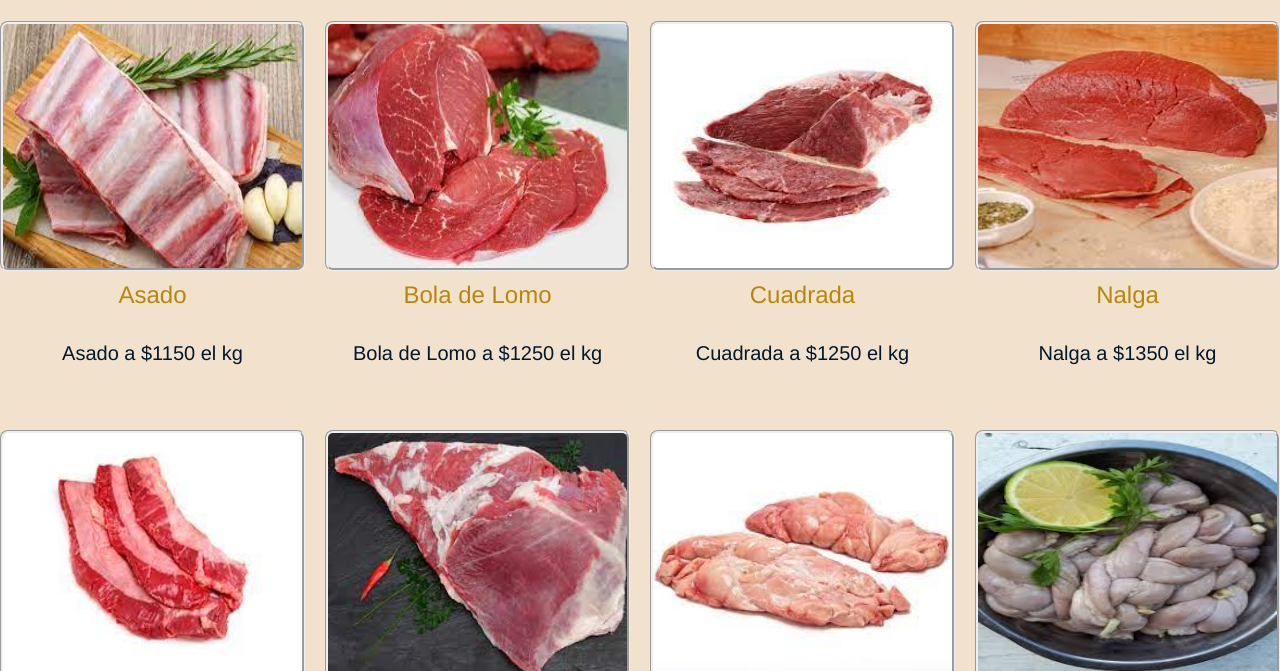
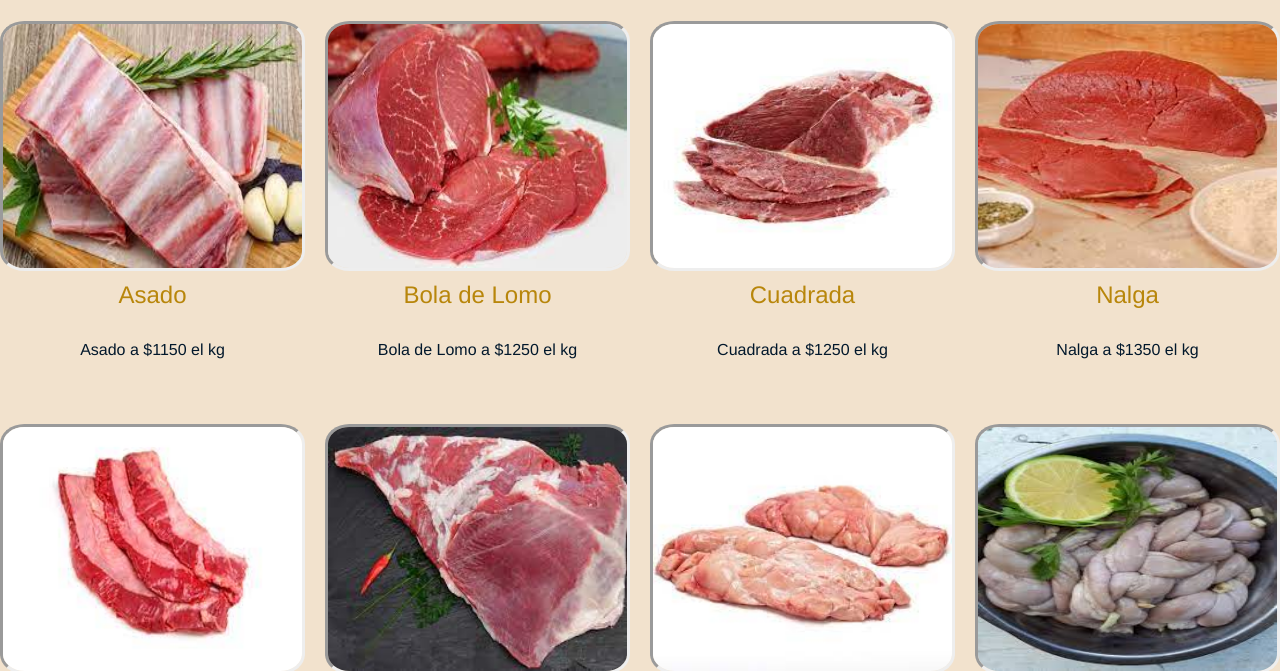
Before and after one commit to JoaquinRodriguezSalvia/Bootstrap, a website: page productos.html in a window 1280 px wide. Shown: the part 107-778 px from the top of the page. Drawn offline with Linux system fonts and the light colour scheme.

Commit message:
agregue sass al proyecto

```diff
--- /dev/null
+++ b/scss/_footer.scss
@@ -0,0 +1,7 @@
+footer {
+    text-align: center;
+    img {
+        width: 50px;
+        height: 50px;
+      }
+  }
--- /dev/null
+++ b/scss/_main.scss
@@ -0,0 +1,178 @@
+main{
+    h2{
+        text-align: center;
+    }
+    div{
+
+
+        div{
+
+
+
+            button{
+
+            }
+        }
+        div{
+
+            img{
+                transition: 0.2s;
+                border-style:groove;
+                margin-top: 1em;
+                border-radius: 8px;
+
+            }
+            div{
+                h5{
+                    font-size: 20px;
+                    color: black;
+                    text-align: center;
+                }
+                p{
+                    font-size: 20px;
+                    color: black;
+                }
+            }
+        }
+    }
+}
+
+main{
+  div{
+    img{
+      border-style: inset;
+      border-radius: 8%;
+      margin-top: 1em;
+      transition: 0.2s;
+      &:hover{
+        scale: 1.1;
+      }
+    }
+  }
+}
+h4 {
+    padding: 10px;
+  }
+.productos {
+    display: grid;
+    width: 100%;
+    height: auto;
+    grid-template-columns: repeat(4, 200px);
+    grid-template-rows: repeat(3, auto);
+    grid-template-areas:
+      "productos_card1 productos_card2 productos_card3 productos_card4"
+      "productos_card5 productos_card6 productos_card7 productos_card8"
+      "productos_card9 productos_card10 productos_card11 productos_card12";
+    grid-gap: 20px;
+    margin-top: 2em;
+    margin: auto;
+  }
+  .cards {
+    display: flex;
+    flex-direction: column;
+    justify-content: space-around;
+    align-items: center;
+    align-content: center;
+  }
+  .productos_card1 {
+    grid-area: productos_card1;
+  }
+  .productos_card2 {
+    grid-area: productos_card2;
+  }
+  .productos_card3 {
+    grid-area: productos_card3;
+  }
+  .productos_card4 {
+    grid-area: productos_card4;
+  }
+  .productos_card5 {
+    grid-area: productos_card5;
+  }
+  .productos_card6 {
+    grid-area: productos_card6;
+  }
+  .productos_card7 {
+    grid-area: productos_card7;
+  }
+  .productos_card8 {
+    grid-area: productos_card8;
+  }
+  .productos_card9 {
+    grid-area: productos_card9;
+  }
+  .productos_card10 {
+    grid-area: productos_card10;
+  }
+  .productos_card11 {
+    grid-area: productos_card11;
+  }
+  .productos_card12 {
+    grid-area: productos_card12;
+  }
+  .productos_img {
+    width: 100%;
+    height: 250px;
+    filter: brightness(0, 12);
+    -webkit-filter: brightness(0, 12);
+  }
+  .productos_main {
+    width: 100%;
+  }
+  .productos_titulo {
+    color: darkgoldenrod;
+    text-align: center;
+  }
+  .productos_parrafo {
+    font-size: iren;
+    color: rgb(2, 24, 44);
+    padding: 10px;
+    text-align: center;
+  }
+
+  @media screen and (min-width: 320px) {
+    .productos {
+      height: auto;
+      grid-template-columns: repeat(1, 1fr);
+      grid-template-rows: repeat(12, auto);
+      grid-template-areas:
+        "productos_card1"
+        "productos_card2"
+        "productos_card3"
+        "productos_card4"
+        "productos_card5"
+        "productos_card6"
+        "productos_card7"
+        "productos_card8"
+        "productos_card9"
+        "productos_card10"
+        "productos_card11"
+        "productos_card12";
+    }
+  }
+  @media screen and (min-width: 768px) {
+    .productos {
+      height: auto;
+      grid-template-columns: repeat(2, 1fr);
+      grid-template-rows: repeat(6, auto);
+      grid-template-areas:
+        "productos_card1 productos_card2"
+        "productos_card3 productos_card4"
+        "productos_card5 productos_card6"
+        "productos_card7 productos_card8"
+        "productos_card9 productos_card10"
+        "productos_card11 productos_card12";
+    }
+  }
+
+  @media screen and (min-width: 1200px) {
+    .productos {
+      height: auto;
+      grid-template-columns: repeat(4, 1fr);
+      grid-template-rows: repeat(3, auto);
+      grid-template-areas:
+        "productos_card1 productos_card2 productos_card3 productos_card4"
+        "productos_card5 productos_card6 productos_card7 productos_card8"
+        "productos_card9 productos_card10 productos_card11 productos_card12";
+    }
+  }
--- /dev/null
+++ b/scss/_variables.scss
@@ -0,0 +1 @@
+$tamaño:75%;
--- /dev/null
+++ b/scss/style.scss
@@ -0,0 +1,19 @@
+@import "_variables.scss";
+@import "_main.scss";
+@import "_footer.scss";
+
+* {
+    margin: 0;
+    padding: 0;
+    box-sizing: border-box;
+    background-color: #f2e2cd;
+    font-family: "Franklin Gothic Medium", "Arial Narrow", Arial, sans-serif;
+  }
+  body {
+    background-color: #f2e2cd;
+    height: 100%;
+    h1 {
+        text-align: center;
+
+      }
+  }
```
Also changed, not shown: contacto.html (+1 -1 lines), package.json (added, +25 -0 lines), archivos css/archivos.css (added), css/style.css, 1 other file.
